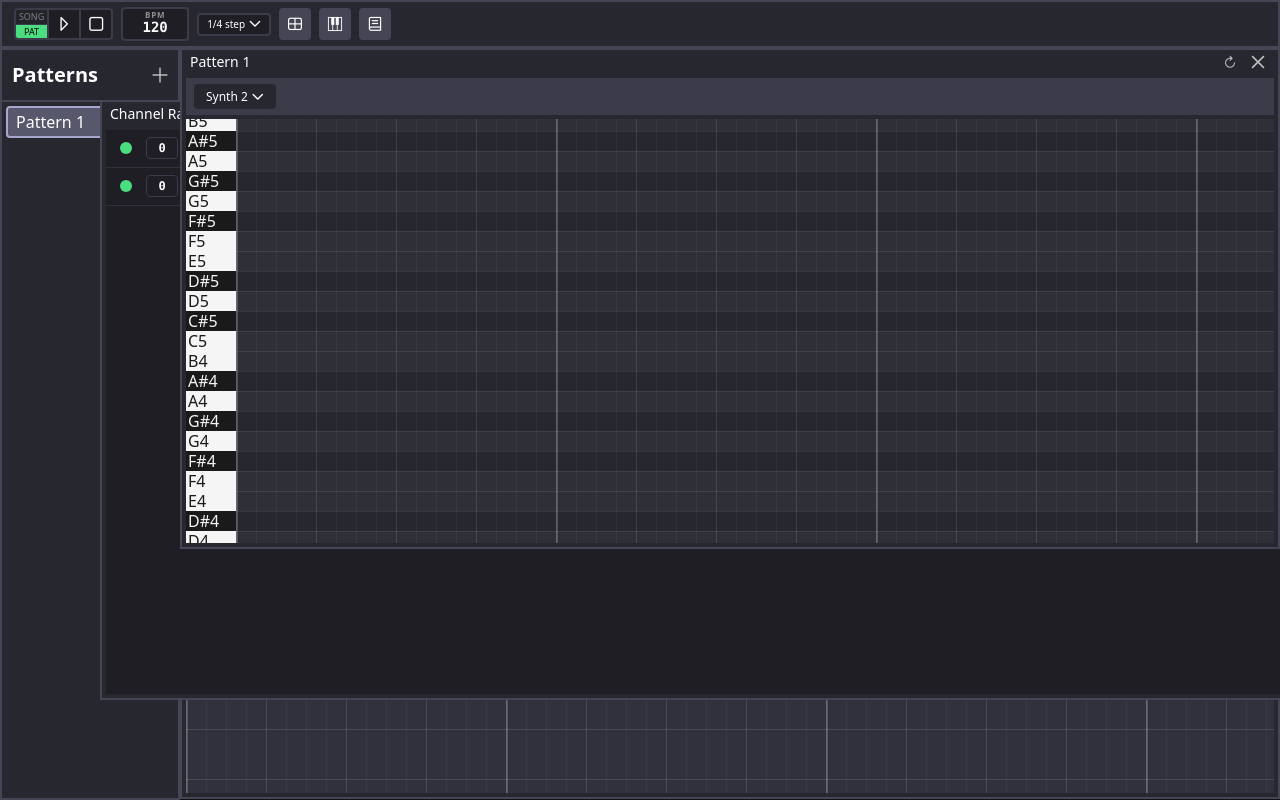
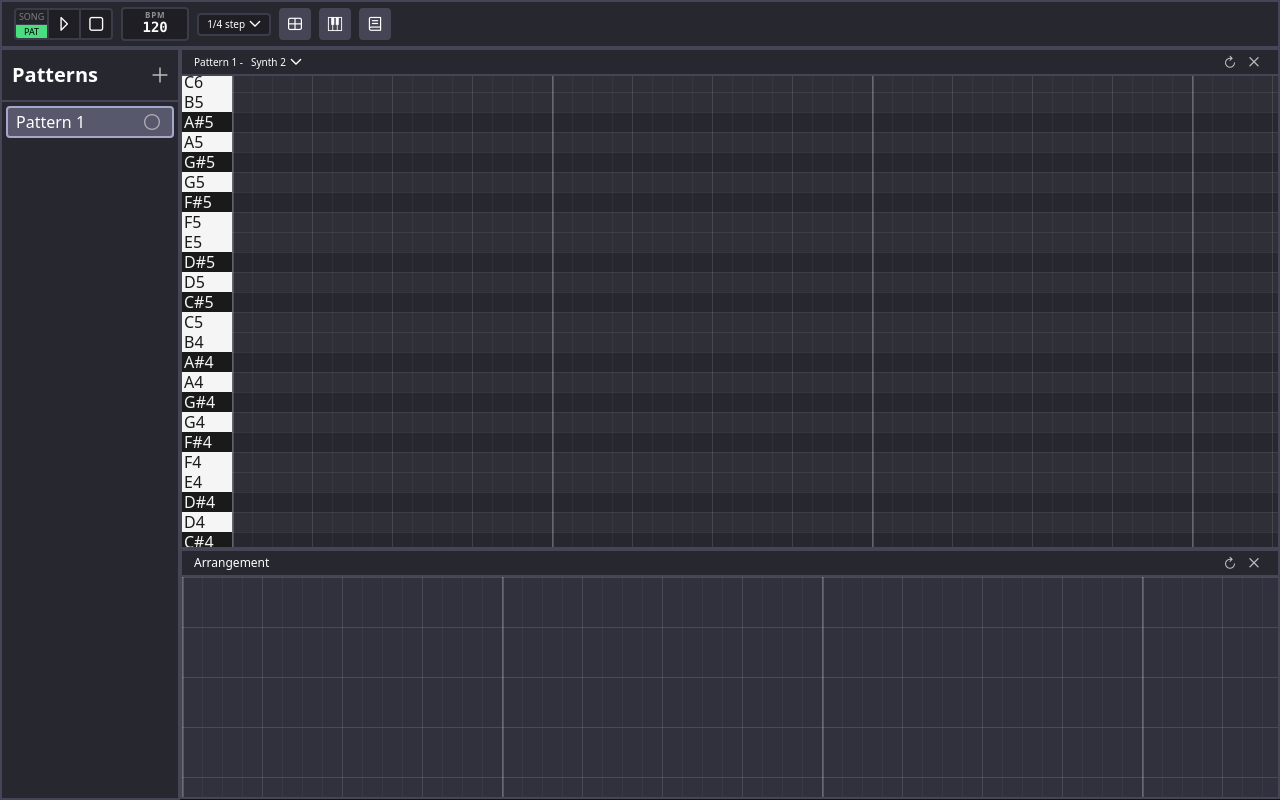
Before and after one commit to Narwhale14/kiwave, a Vue app: page / in a window 1280 px wide. Built offline with nearby package versions, Linux system fonts and the light colour scheme.

Commit message:
channel rack styling + window header overhaul

```diff
--- a/src/App.vue
+++ b/src/App.vue
@@ -7,7 +7,7 @@ import { arrangementVisible } from './services/arrangementManager';
 import HeaderBar from './components/HeaderBar.vue';
 import Arrangement from './components/Arrangement.vue';
 import ChannelRack from './components/ChannelRack.vue';
-import { PATTERNS_LIST_WIDTH, HEADER_HEIGHT, PIANO_ROLL_FILL_DEFAULT, ARRANGEMENT_FILL_DEFAULT } from './constants/layout';
+import { PATTERNS_LIST_WIDTH, HEADER_HEIGHT, PIANO_ROLL_FILL_DEFAULT, ARRANGEMENT_FILL_DEFAULT, CHANNEL_RACK_WIDTH_DEFAULT } from './constants/layout';
 import { channelRackVisible } from './services/channelRackManager';
 
 // Layout calculations for default window positions
@@ -29,6 +29,13 @@ const arrangementWindow = {
   width: availableWidth,
   height: Math.floor(availableHeight * ARRANGEMENT_FILL_DEFAULT)
 };
+
+// channel rack default position and size
+const channelRackWindow = {
+  x: window.innerWidth - CHANNEL_RACK_WIDTH_DEFAULT,
+  y: HEADER_HEIGHT,
+  width: CHANNEL_RACK_WIDTH_DEFAULT
+}
 </script>
 
 <template>
@@ -42,13 +49,13 @@ const arrangementWindow = {
       <!-- arrangement window -->
       <Window
         :visible="arrangementVisible"
-        :title="'Arrangement'"
         :id="'arrangement-window'"
         @close="arrangementVisible = false"
         :x="arrangementWindow.x"
         :y="arrangementWindow.y"
         :width="arrangementWindow.width"
         :height="arrangementWindow.height"
+        :resizing="{ left: true, right: true, top: true, bottom: true }"
       >
         <Arrangement />
       </Window>
@@ -56,10 +63,14 @@ const arrangementWindow = {
       <Window
         :visible="channelRackVisible"
         @close="channelRackVisible = false"
-        :title="'Channel Rack'"
         :id="'channel-rack-window'"
+        :x="channelRackWindow.x"
+        :y="channelRackWindow.y"
+        :width="channelRackWindow.width"
+        :auto-height="true"
+        :resizing="{ left: true, right: true }"
       >
-        <ChannelRack></ChannelRack>
+        <ChannelRack />
       </Window>
 
       <!-- pattern windows -->
@@ -67,15 +78,15 @@ const arrangementWindow = {
         v-for="pattern in patterns"
         :key="pattern.id"
         :id="pattern.id"
-        :title="pattern.name"
         :visible="pattern.visible"
         :x="pianoRollWindow.x"
         :y="pianoRollWindow.y"
         :width="pianoRollWindow.width"
         :height="pianoRollWindow.height"
         @close="closePattern(pattern.num)"
+        :resizing="{ left: true, right: true, top: true, bottom: true }"
       >
-        <PianoRoll :roll="pattern.roll"/>
+        <PianoRoll :roll="pattern.roll" :name="pattern.name" />
       </Window>
     </div>
   </div>
--- a/src/audio/channelManager.ts
+++ b/src/audio/channelManager.ts
@@ -47,6 +47,10 @@ export class ChannelManager {
 
     getAllChannels(): Channel[] {
         return Array.from(this.channels.values());
+    }
+
+    getNumChannels(): number {
+        return this.channels.size;
     }
 
     getLatestChannelId(): string | null {
--- a/src/components/Arrangement.vue
+++ b/src/components/Arrangement.vue
@@ -1,5 +1,5 @@
 <script setup lang="ts">
-import { reactive, computed, watch, onMounted, onBeforeUnmount, ref } from 'vue';
+import { reactive, computed, watch, onMounted, onBeforeUnmount, ref, inject } from 'vue';
 import { snapDivision, snap, snapNearest } from '../util/snap';
 import { getAudioEngine } from '../services/audioEngineManager';
 import { playbackMode, registerArrangementCallbacks, unregisterArrangementCallbacks } from '../services/playbackModeManager';
@@ -7,6 +7,10 @@ import { patterns } from '../services/patternsListManager';
 import { focusWindow } from '../services/windowManager';
 import { arrangement } from '../services/arrangementManager';
 import type { ArrangementClip } from '../audio/Arrangement';
+
+const closeWindow = inject<() => void>('closeWindow');
+const resetWindow = inject<() => void>('resetWindow');
+const dragWindow = inject<(e: PointerEvent) => void>('dragWindow');
 
 interface NoteRect { x: number; y: number; width: number; height: number }
 interface ClipPreview { viewBox: string; notes: NoteRect[] }
@@ -296,11 +300,22 @@ onBeforeUnmount(() => {
 </script>
 
 <template>
-  <div class="w-full h-full overflow-auto bg-mix-20">
+  <div class="w-full h-full flex flex-col bg-mix-20">
+    <!-- toolbar / drag handle -->
+    <div class="window-header border-b-2 border-mix-30 bg-mix-15 px-3 shrink-0"
+      @pointerdown.stop="dragWindow?.($event)">
+      <span class="text-xs font-medium flex-1">Arrangement</span>
+      <button class="w-6 h-6 rounded util-button flex items-center justify-center" @pointerdown.stop @click="resetWindow?.()" title="Reset position and size">
+        <span class="pi pi-refresh text-xs" />
+      </button>
+      <button class="w-6 h-6 rounded util-button flex items-center justify-center" @pointerdown.stop @click="closeWindow?.()">
+        <span class="pi pi-times text-xs" />
+      </button>
+    </div>
+
     <!-- workspace -->
-    <div
-      ref="workspaceRef"
-      class="relative arrangement-grid"
+    <div class="flex-1 overflow-auto">
+      <div ref="workspaceRef" class="relative arrangement-grid"
         @pointerdown="handlePointerDown"
         @dblclick="handleDoubleClick"
         @pointermove="handlePointerMove"
@@ -320,9 +335,7 @@ onBeforeUnmount(() => {
         }"
       >
         <!-- clips -->
-      <div
-        v-for="clip in arrangement.clips"
-        :key="clip.id"
+        <div v-for="clip in arrangement.clips" :key="clip.id"
           class="absolute border-2 border-white/30 bg-blue-500/50 rounded overflow-hidden pointer-events-none"
           :style="{
             left: `${clip.startBeat * beatWidth}px`,
@@ -332,12 +345,7 @@ onBeforeUnmount(() => {
           }"
         >
           <!-- note preview -->
-        <svg
-          v-if="clipPreviews.get(clip.id)"
-          class="absolute inset-0 w-full h-full"
-          preserveAspectRatio="none"
-          :viewBox="clipPreviews.get(clip.id)!.viewBox"
-        >
+          <svg v-if="clipPreviews.get(clip.id)" class="absolute inset-0 w-full h-full" preserveAspectRatio="none" :viewBox="clipPreviews.get(clip.id)!.viewBox">
             <rect
               v-for="(note, i) in clipPreviews.get(clip.id)!.notes"
               :key="i"
@@ -364,4 +372,5 @@ onBeforeUnmount(() => {
         ></div>
       </div>
     </div>
+  </div>
 </template>
--- a/src/components/ChannelRack.vue
+++ b/src/components/ChannelRack.vue
@@ -1,6 +1,10 @@
 <script setup lang="ts">
 import { channelManager, type Channel } from '../audio/channelManager';
-import { computed } from 'vue';
+import { computed, inject } from 'vue';
+
+const closeWindow = inject<() => void>('closeWindow');
+const resetWindow = inject<() => void>('resetWindow');
+const dragWindow = inject<(e: PointerEvent) => void>('dragWindow');
 
 const channels = computed(() => channelManager.getAllChannels());
 
@@ -28,8 +32,21 @@ function commitMixerTrack(id: string, e: Event) {
 </script>
 
 <template>
-  <div class="flex flex-col w-full h-full bg-mix-10 overflow-y-auto">
-    <div v-for="channel in channels" :key="channel.id" class="flex flex-row items-center gap-2 px-2 py-1 border-b border-mix-20 hover:bg-mix-15 transition-colors">
+  <div class="flex flex-col w-full bg-mix-15">
+    <!-- toolbar / drag handle -->
+    <div class="window-header border-b-2 border-mix-30 bg-mix-15 px-3 shrink-0"
+      @pointerdown.stop="dragWindow?.($event)">
+      <span class="text-xs font-medium flex-1">Channel Rack</span>
+      <button class="w-6 h-6 rounded util-button flex items-center justify-center" @pointerdown.stop @click="resetWindow?.()" title="Reset position and size">
+        <span class="pi pi-refresh text-xs" />
+      </button>
+      <button class="w-6 h-6 rounded util-button flex items-center justify-center" @pointerdown.stop @click="closeWindow?.()">
+        <span class="pi pi-times text-xs" />
+      </button>
+    </div>
+
+    <div>
+      <div v-for="channel in channels" :key="channel.id" class="flex flex-row items-center gap-2 px-2 border-b border-mix-20 hover:bg-mix-15 py-1 transition-colors shrink-0">
         <!-- mute toggle (left click) / solo toggle (right click) -->
         <button
           @click="channelManager.toggleMute(channel.id)"
@@ -52,9 +69,7 @@ function commitMixerTrack(id: string, e: Event) {
         />
 
         <!-- channel name button -->
-      <button
-        class="flex-1 text-left px-2 py-0.5 rounded text-sm font-mono bg-mix-15 border border-mix-25 hover:bg-mix-25 transition-colors truncate min-w-0"
-      >
+        <button class="flex-1 text-left px-2 py-0.5 rounded text-sm font-mono bg-mix-10 border border-mix-25 hover:bg-mix-20 transition-colors truncate min-w-0">
           {{ channel.name }}
         </button>
       </div>
@@ -63,4 +78,5 @@ function commitMixerTrack(id: string, e: Event) {
         No channels
       </div>
     </div>
+  </div>
 </template>
--- a/src/components/PianoRoll.vue
+++ b/src/components/PianoRoll.vue
@@ -18,6 +18,7 @@ function generateNoteId(): string {
 
 const props = defineProps<{
   roll: PianoRoll;
+  name: string;
 }>();
 
 const engine = getAudioEngine();
@@ -33,6 +34,9 @@ const notes = props.roll.getKeyboardNotes;
 
 const windowElement = inject<Ref<HTMLElement | null>>('windowElement');
 const windowId = inject<string>('windowId');
+const closeWindow = inject<() => void>('closeWindow');
+const resetWindow = inject<() => void>('resetWindow');
+const dragWindow = inject<(e: PointerEvent) => void>('dragWindow');
 if(!windowElement) throw new Error('PianoRoll must be in a window');
 
 const state = reactive({
@@ -338,17 +342,25 @@ onBeforeUnmount(() => {
 
 <template>
   <div class="flex flex-col w-full h-full">
-    <!-- toolbar -->
-    <div class="flex items-center gap-3 px-2 py-1.5 bg-mix-25 z-60 border-b-4 border-mix-15">
-      <label class="flex items-center gap-2 text-xs">
+    <!-- toolbar / drag handle -->
+    <div class="window-header border-b-2 border-mix-30 bg-mix-15 px-3 shrink-0"
+      @pointerdown.stop="dragWindow?.($event)">
+      {{ props.name }} -
       <BaseDropdown
         v-model="selectedChannelId"
         :items="channels"
         item-label="name"
         item-value="id"
+        button-class="px-2 py-0.5 font-mono font-bold min-w-0"
         width="30"
       />
-      </label>
+      <div class="flex-1" />
+      <button class="w-6 h-6 rounded util-button flex items-center justify-center" @pointerdown.stop @click="resetWindow?.()" title="Reset position and size">
+        <span class="pi pi-refresh text-xs" />
+      </button>
+      <button class="w-6 h-6 rounded util-button flex items-center justify-center" @pointerdown.stop @click="closeWindow?.()" title="Close window">
+        <span class="pi pi-times text-xs" />
+      </button>
     </div>
 
     <!-- piano roll -->
--- a/src/components/Window.vue
+++ b/src/components/Window.vue
@@ -4,15 +4,20 @@ import { registerWindow, beginResize, beginMove, windows, unregisterWindow, acti
 
 const props = withDefaults(defineProps<{
   id: string;
-  title: string;
   visible: boolean;
   x?: number;
   y?: number;
   width?: number;
   height?: number;
-  movable?: boolean;
-  resizable?: boolean;
-}>(), { x: 100, y: 100, width: 1200, height: 600, movable: true, resizable: true });
+  autoHeight?: boolean;
+  dragging?: boolean;
+  resizing?: {
+    left?: boolean;
+    right?: boolean;
+    top?: boolean;
+    bottom?: boolean;
+  };
+}>(), { x: 100, y: 100, width: 1200, height: 600, dragging: true });
 
 const emit = defineEmits<{
   (event: 'close'): void
@@ -21,10 +26,11 @@ const emit = defineEmits<{
 const rootElement = ref<HTMLElement | null>(null);
 provide('windowElement', rootElement);
 provide('windowId', props.id);
-
-function handleReset() {
-  positionWindow(props.id, props.x, props.y, props.width, props.height);
-}
+provide('closeWindow', () => emit('close'));
+provide('resetWindow', () => positionWindow(props.id, props.x!, props.y!, props.width!, props.height!));
+provide('dragWindow', (e: PointerEvent) => {
+  if (props.dragging) beginMove(props.id, e);
+});
 
 watch(activeWindowId, id => {
   if(id === props.id) {
@@ -32,13 +38,23 @@ watch(activeWindowId, id => {
   }
 });
 
+watch(() => props.width, w => {
+  const win = windows.find(w => w.id === props.id);
+  if (win && w !== undefined) win.width = w;
+});
+
+watch(() => props.height, h => {
+  const win = windows.find(w => w.id === props.id);
+  if (win && h !== undefined) win.height = h;
+});
+
 onMounted(() => {
   registerWindow({
     id: props.id,
-    x: props.x,
-    y: props.y,
-    width: props.width,
-    height: props.height,
+    x: props.x!,
+    y: props.y!,
+    width: props.width!,
+    height: props.height!,
     z: 0
   });
 });
@@ -50,51 +66,28 @@ onBeforeUnmount(() => {
 
 <template>
   <div ref="rootElement" v-if="visible" tabindex="0"
-    class="fixed text-white flex flex-col overflow-visible select-none focus:outline-none border-2 bg-mix-15 border-mix-30"
+    class="fixed text-white overflow-visible select-none focus:outline-none border-2 bg-mix-15 border-mix-30"
     @pointerdown="focusWindow(id)"
     :style="{
       left: windows.find(w => w.id === id)?.x + 'px',
       top: windows.find(w => w.id === id)?.y + 'px',
       width: windows.find(w => w.id === id)?.width + 'px',
-      height: windows.find(w => w.id === id)?.height + 'px',
+      height: autoHeight ? 'fit-content' : windows.find(w => w.id === id)?.height + 'px',
       zIndex: windows.find(w => w.id === id)?.z
     }"
   >
-    <!-- title bar -->
-    <div class="titlebar flex justify-between items-center px-2 "
-      @pointerdown.stop="(e) => { if(props.movable) beginMove(props.id, e); }">
-      <div class="flex items-center gap-2 min-w-0">
-        <span class="text-sm font-medium truncate">{{ title }}</span>
-        <slot name="header-left" />
-      </div>
-      <div class="flex items-center gap-1">
-        <slot name="header-right" />
-        <button class="justify-center w-6 h-6 rounded util-button" @pointerdown.stop @click="handleReset" title="Reset position and size">
-          <span class="pi pi-refresh text-xs" />
-        </button>
-        <button class="justify-center w-6 h-6 rounded util-button" @pointerdown.stop @click="emit('close')">
-          <span class="pi pi-times" />
-        </button>
-      </div>
-    </div>
+    <slot />
 
-    <!-- content -->
-    <div class="flex-1 overflow-y-auto overflow-x-hidden p-1">
-      <slot />
-    </div>
+    <!-- resize edges -->
+    <div v-if="resizing?.left"   class="absolute inset-y-0 -left-1 w-2 cursor-w-resize"  @pointerdown.stop="beginResize(id, 'left',   $event)" />
+    <div v-if="resizing?.right"  class="absolute inset-y-0 -right-1 w-2 cursor-e-resize" @pointerdown.stop="beginResize(id, 'right',  $event)" />
+    <div v-if="!autoHeight && resizing?.top"    class="absolute inset-x-0 -top-1 h-2 cursor-n-resize"   @pointerdown.stop="beginResize(id, 'top',    $event)" />
+    <div v-if="!autoHeight && resizing?.bottom" class="absolute inset-x-0 -bottom-1 h-2 cursor-s-resize" @pointerdown.stop="beginResize(id, 'bottom', $event)" />
 
-    <div v-if="props.resizable">
-      <!-- resize edges -->
-      <div class="absolute inset-y-0 -left-1 w-2 cursor-w-resize" @pointerdown.stop="beginResize(id, 'left', $event)" />
-      <div class="absolute inset-y-0 -right-1 w-2 cursor-e-resize" @pointerdown.stop="beginResize(id, 'right', $event)" />
-      <div class="absolute inset-x-0 -top-1 h-2 cursor-n-resize" @pointerdown.stop="beginResize(id, 'top', $event)" />
-      <div class="absolute inset-x-0 -bottom-1 h-2 cursor-s-resize" @pointerdown.stop="beginResize(id, 'bottom', $event)" />
-
-      <!-- resize corners -->
-      <div class="absolute -top-1 -left-1 w-3 h-3 cursor-nw-resize" @pointerdown.stop="beginResize(id, 'top-left', $event)" />
-      <div class="absolute -top-1 -right-1 w-3 h-3 cursor-ne-resize" @pointerdown.stop="beginResize(id, 'top-right', $event)" />
-      <div class="absolute -bottom-1 -left-1 w-3 h-3 cursor-sw-resize" @pointerdown.stop="beginResize(id, 'bottom-left', $event)" />
-      <div class="absolute -bottom-1 -right-1 w-3 h-3 cursor-se-resize" @pointerdown.stop="beginResize(id, 'bottom-right', $event)" />
-    </div>
+    <!-- resize corners (only when both adjacent sides are enabled) -->
+    <div v-if="!autoHeight && resizing?.top    && resizing?.left"  class="absolute -top-1 -left-1 w-3 h-3 cursor-nw-resize" @pointerdown.stop="beginResize(id, 'top-left',     $event)" />
+    <div v-if="!autoHeight && resizing?.top    && resizing?.right" class="absolute -top-1 -right-1 w-3 h-3 cursor-ne-resize" @pointerdown.stop="beginResize(id, 'top-right',    $event)" />
+    <div v-if="!autoHeight && resizing?.bottom && resizing?.left"  class="absolute -bottom-1 -left-1 w-3 h-3 cursor-sw-resize" @pointerdown.stop="beginResize(id, 'bottom-left',  $event)" />
+    <div v-if="!autoHeight && resizing?.bottom && resizing?.right" class="absolute -bottom-1 -right-1 w-3 h-3 cursor-se-resize" @pointerdown.stop="beginResize(id, 'bottom-right', $event)" />
   </div>
 </template>
--- a/src/constants/layout.ts
+++ b/src/constants/layout.ts
@@ -6,12 +6,8 @@
 // px
 export const PATTERNS_LIST_WIDTH = 180;
 export const HEADER_HEIGHT = 48;
+export const CHANNEL_RACK_WIDTH_DEFAULT = 300;
 
 // percents
 export const ARRANGEMENT_FILL_DEFAULT = 1 / 3;
 export const PIANO_ROLL_FILL_DEFAULT = 2 / 3;
-
-// channel rack
-export const CHANNEL_RACK_WIDTH = 600;
-export const CHANNEL_RACK_ROW_HEIGHT = 33;   // py-1 (8px) + h-6 items (24px) + border-b (1px)
-export const CHANNEL_RACK_CHROME = 40;        // titlebar + borders + content padding
--- a/src/services/windowManager.ts
+++ b/src/services/windowManager.ts
@@ -83,6 +83,10 @@ export function isWindowActive(id: string) {
     return activeWindowId.value === id;
 }
 
+export function clearActiveWindow() {
+    activeWindowId.value = null;
+}
+
 window.addEventListener('pointermove', event => {
     if(!dragState.value) return;
 
--- a/src/style.css
+++ b/src/style.css
@@ -35,3 +35,11 @@ button {
   align-items: center;
   display: flex;
 }
+
+.window-header {
+  display: flex;
+  flex-direction: row;
+  flex-shrink: 0;
+  align-items: center;
+  font-size: 10px;
+}
```
Also changed, not shown: src/components/HeaderBar.vue (+23 -33 lines). Lines whose indentation alone changed are shown as unchanged.
